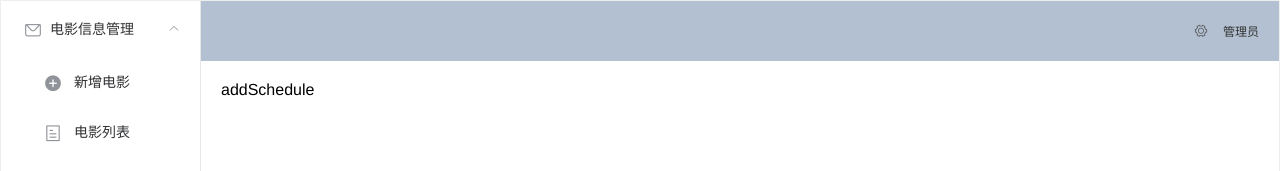
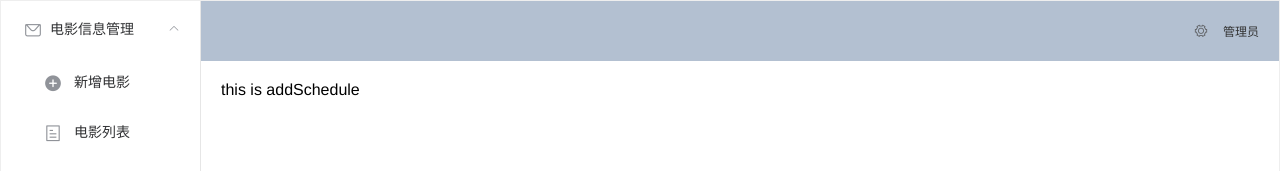
Before and after one commit to icerainzz/ElementUI, a Vue app: page /#/info/addSchedule in a window 1280 px wide. Shown: the top 171 px of the page. Built offline with nearby package versions, Linux system fonts and the light colour scheme.

Commit message:
test by skylar

```diff
--- a/src/components/app/info/schedule/addSchedule.vue
+++ b/src/components/app/info/schedule/addSchedule.vue
@@ -1,5 +1,5 @@
 <template>
-	<div>addSchedule</div>
+	<div>this is addSchedule</div>
 </template>
 <script>
 	export default {
```
